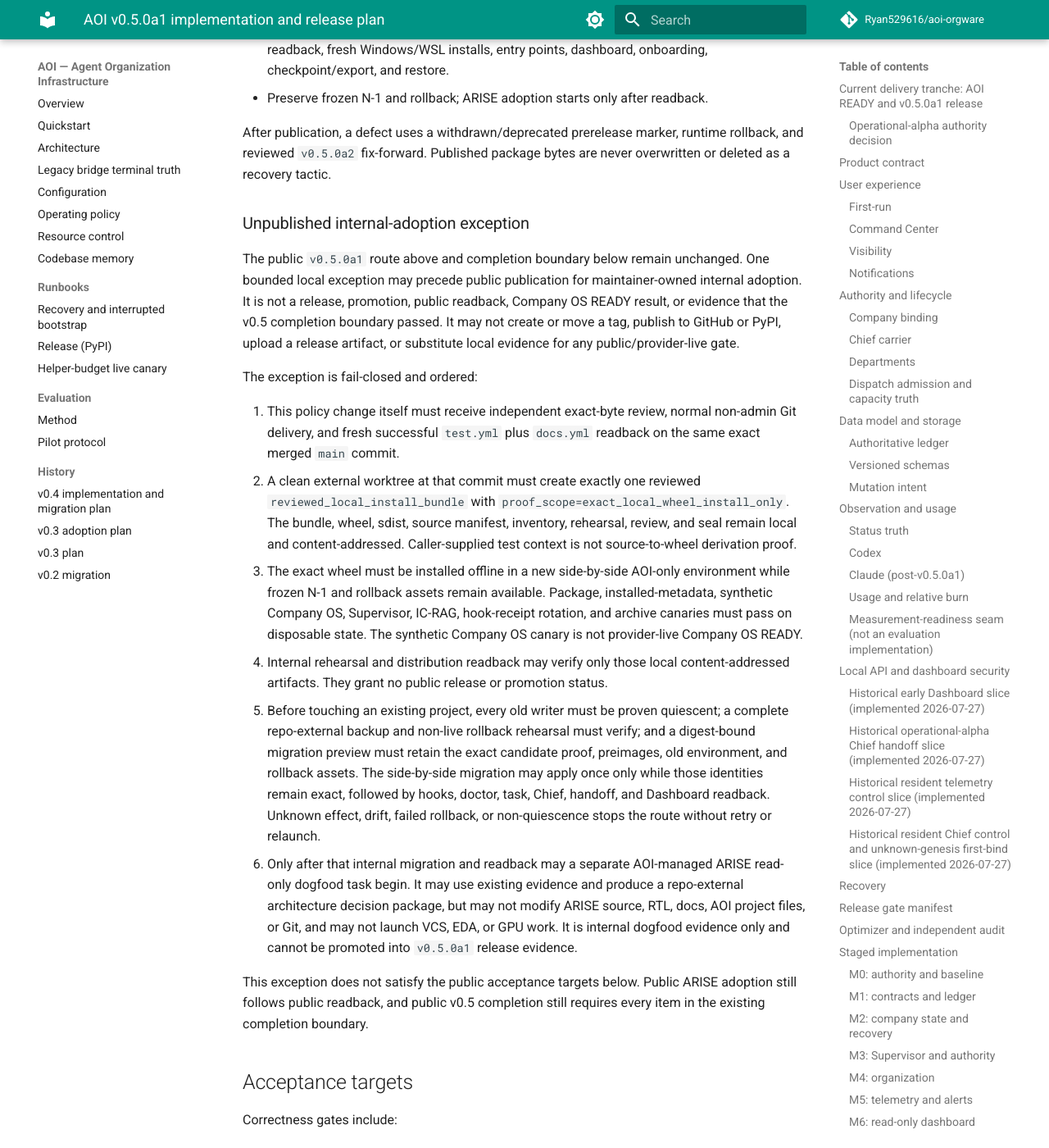
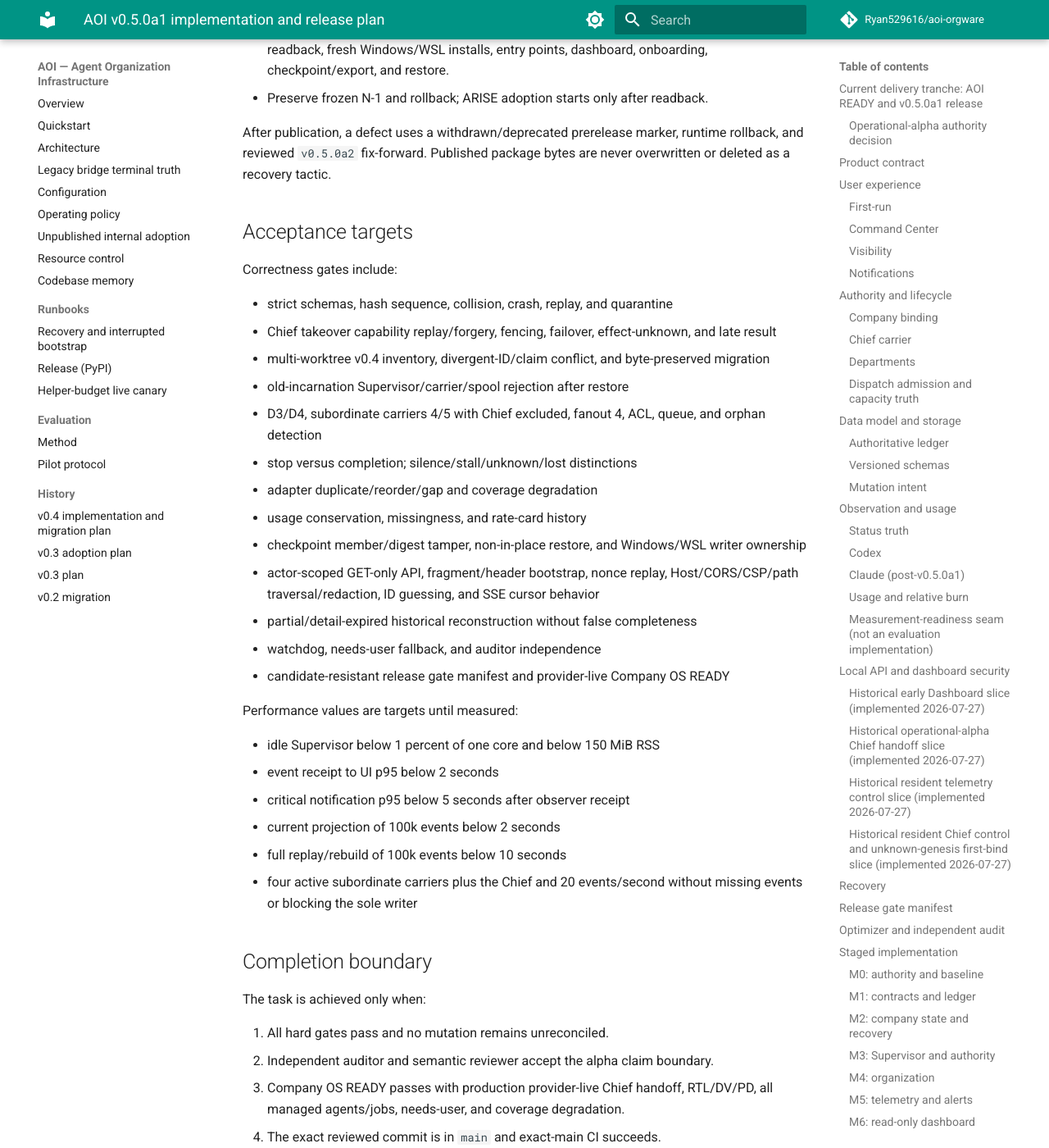
Before and after one commit to Ryan529616/aoi-orgware, an MkDocs documentation site: the page built from docs/v0.5-plan.md, in a window 1280 px wide and 1400 px high, scrolled down 24380 px. Shown: the whole window at 82% size. Built offline with MkDocs 1.6.1 and Material for MkDocs 9.7.7, drawn with Linux system fonts in a browser that asks for light colours; comment, search, counter and statistics services are not loaded.

Commit message:
docs: move internal adoption policy to governed page

```diff
--- a/docs/v0.5-plan.md
+++ b/docs/v0.5-plan.md
@@ -1033,53 +1033,6 @@
 runtime rollback, and reviewed `v0.5.0a2` fix-forward. Published package bytes
 are never overwritten or deleted as a recovery tactic.
 
-### Unpublished internal-adoption exception
-
-The public `v0.5.0a1` route above and completion boundary below remain unchanged.
-One bounded local exception may precede public publication for maintainer-owned
-internal adoption. It is not a release, promotion, public readback, Company OS
-READY result, or evidence that the v0.5 completion boundary passed. It may not
-create or move a tag, publish to GitHub or PyPI, upload a release artifact, or
-substitute local evidence for any public/provider-live gate.
-
-The exception is fail-closed and ordered:
-
-1. This policy change itself must receive independent exact-byte review, normal
-   non-admin Git delivery, and fresh successful `test.yml` plus `docs.yml`
-   readback on the same exact merged `main` commit.
-2. A clean external worktree at that commit must create exactly one reviewed
-   `reviewed_local_install_bundle` with
-   `proof_scope=exact_local_wheel_install_only`. The bundle, wheel, sdist,
-   source manifest, inventory, rehearsal, review, and seal remain local and
-   content-addressed. Caller-supplied test context is not source-to-wheel
-   derivation proof.
-3. The exact wheel must be installed offline in a new side-by-side AOI-only
-   environment while frozen N-1 and rollback assets remain available. Package,
-   installed-metadata, synthetic Company OS, Supervisor, IC-RAG,
-   hook-receipt rotation, and archive canaries must pass on disposable state.
-   The synthetic Company OS canary is not provider-live Company OS READY.
-4. Internal rehearsal and distribution readback may verify only those local
-   content-addressed artifacts. They grant no public release or promotion
-   status.
-5. Before touching an existing project, every old writer must be proven
-   quiescent; a complete repo-external backup and non-live rollback rehearsal
-   must verify; and a digest-bound migration preview must retain the exact
-   candidate proof, preimages, old environment, and rollback assets. The
-   side-by-side migration may apply once only while those identities remain
-   exact, followed by hooks, doctor, task, Chief, handoff, and Dashboard
-   readback. Unknown effect, drift, failed rollback, or non-quiescence stops the
-   route without retry or relaunch.
-6. Only after that internal migration and readback may a separate AOI-managed
-   ARISE read-only dogfood task begin. It may use existing evidence and produce
-   a repo-external architecture decision package, but may not modify ARISE
-   source, RTL, docs, AOI project files, or Git, and may not launch VCS, EDA, or
-   GPU work. It is internal dogfood evidence only and cannot be promoted into
-   `v0.5.0a1` release evidence.
-
-This exception does not satisfy the public acceptance targets below. Public
-ARISE adoption still follows public readback, and public v0.5 completion still
-requires every item in the existing completion boundary.
-
 ## Acceptance targets
 
 Correctness gates include:
--- a/mkdocs.yml
+++ b/mkdocs.yml
@@ -41,6 +41,7 @@
   - Legacy bridge terminal truth: legacy-bridge-job-terminal.md
   - Configuration: configuration.md
   - Operating policy: POLICY.md
+  - Unpublished internal adoption: v0.5-internal-adoption.md
   - Resource control: resource_control.md
   - Codebase memory: codebase-memory.md
   - Runbooks:
```
Also changed, not shown: docs/v0.5-internal-adoption.md (added, +47 -0 lines).
